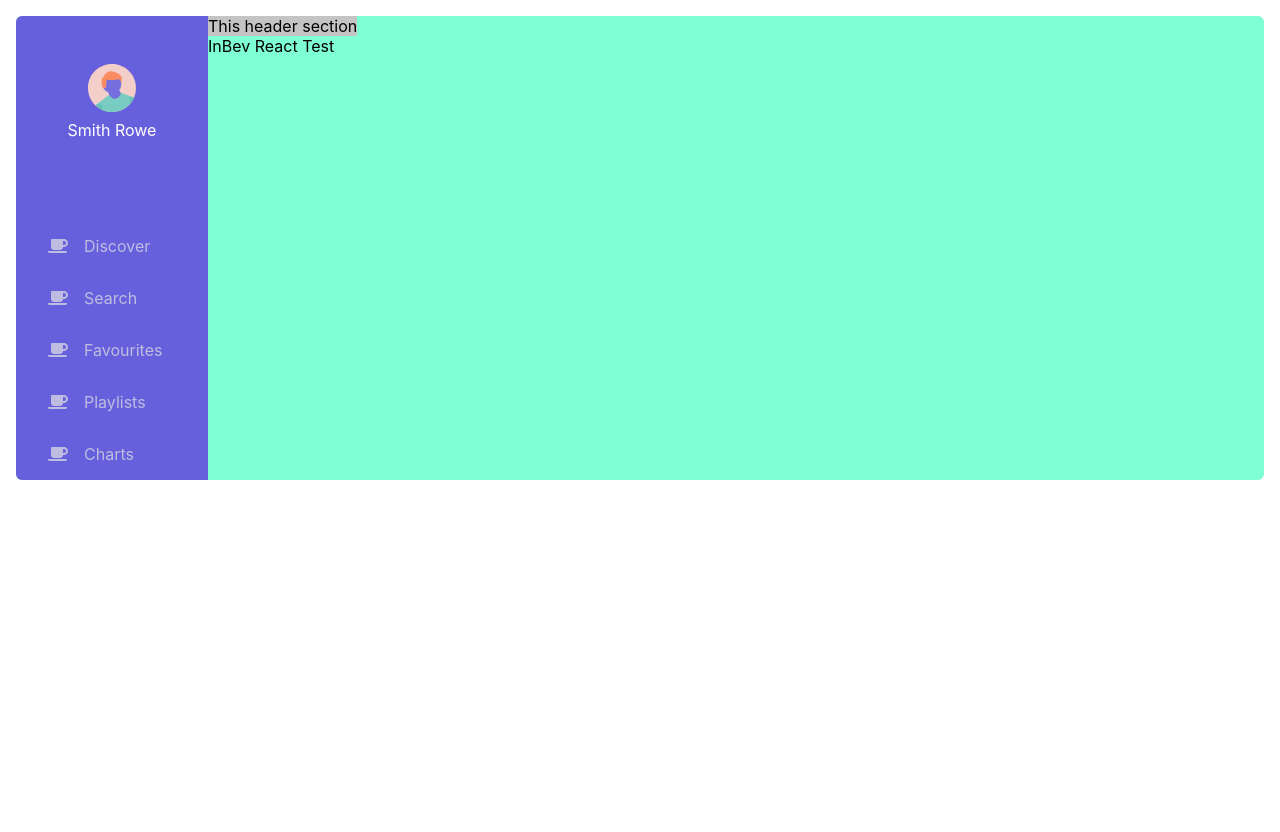
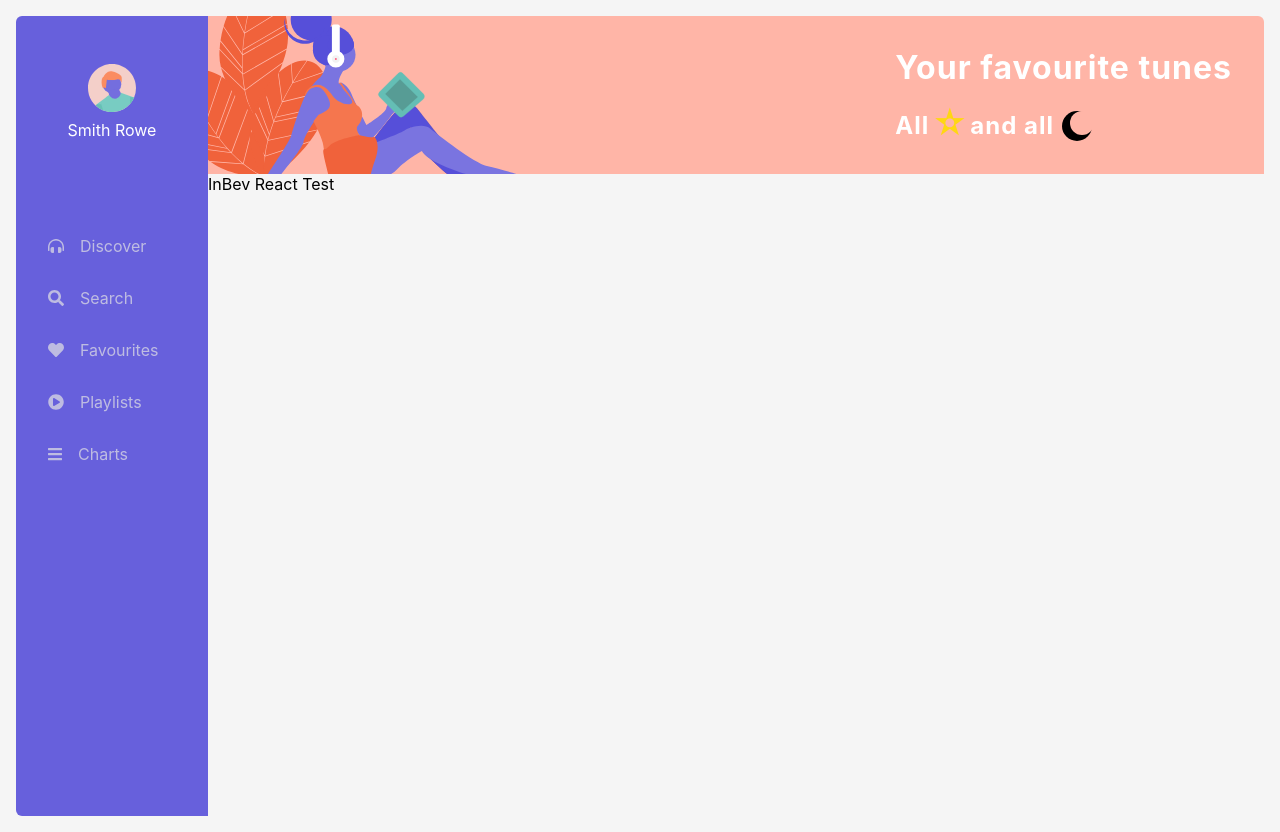
Before and after one commit to teeliny/inbev-task, a React (Create React App) app: page / in a window 1280 px wide. Before the commit the page ends 800 px from the top, so only its background shows below. Built offline with nearby package versions, Linux system fonts and the light colour scheme.

Commit message:
Added header component

```diff
--- a/src/components/header/Header.jsx
+++ b/src/components/header/Header.jsx
@@ -4,7 +4,24 @@ import styled from 'styled-components';
 function Header() {
   return (
     <HeaderWrapper>
-      This header section
+      <div className='hero__left'>
+        <img
+          className="hero__img"
+          src={`${process.env.PUBLIC_URL}/assets/img/hero.svg`}
+          alt='hero'
+        />
+      </div>
+      <div className='hero__right'>
+        <p className='hero__tune'>Your favourite tunes</p>
+        <div className='hero__all'>
+          <p>
+            All <span className='hero__star'>&#10027;</span> and all
+          </p>
+          <span> </span>
+          <div className='moon'></div>
+        </div>
+
+      </div>
     </HeaderWrapper>
   )
 }
@@ -12,9 +29,95 @@ function Header() {
 export default Header;
 
 const HeaderWrapper = styled.div`
-  /* position: absolute;
-  top: 0;
-  left: 0; */
   width: 100%;
-  background-color:#c4c4c4;
+  position: relative;
+  background-color: #ffb5a7;
+  color: #ffffff;
+  display: flex;
+  justify-content: space-between;
+  padding-top: 2rem;
+  padding-bottom: 2rem;
+  overflow: hidden;
+  border-top-right-radius: 0.375rem;
+
+  .hero__left {
+    display: none;
+  }
+
+  .hero__right {
+    margin: 0 2rem;
+    text-align: left;
+  }
+
+  .hero__tune {
+    font-size: 1.5rem;
+    font-weight: 700;
+    margin-bottom: 1rem;
+    letter-spacing: 1px;
+  }
+
+  .hero__all {
+    font-size: 1.2rem;
+    font-weight: 700;
+    letter-spacing: 1px;
+    display: flex;
+    align-items: center;
+  }
+
+  .hero__star {
+    color: #ffd712;
+    font-size: 1.5rem;
+    margin-top: -0.5rem;
+  }
+
+  .moon {
+    height: 1rem;
+    width: 1rem;
+    margin-left: 1rem;
+    background-color: transparent;
+    box-shadow: -4px 2px 0 1px #000000;
+    border-radius: 50%;
+  }
+
+  @media(min-width: 376px) {
+    .hero__tune {
+      font-size: 2rem;
+    }
+
+    .hero__all {
+      font-size: 1.5rem;
+    }
+
+    .hero__star {
+      font-size: 2rem;
+    }
+
+    .moon {
+      height: 1.5rem;
+      width: 1.5rem;
+      margin-left: 1rem;
+      box-shadow: -5px 3px 0 3px #000000;
+    }
+  }
+
+  @media(min-width: 601px) {
+    .hero__left {
+      display: block;
+    }
+    .hero__img {
+      position: absolute;
+      top: -3rem;
+      left: -1.8rem;
+      -webkit-transform: scaleX(-1);
+      -ms-transform: scaleX(-1);
+      transform: scaleX(-1);
+      height: 150%;
+    }
+
+    .hero__right {
+      text-align: right;
+    }
+  }
+
+
 `;
--- a/src/components/sidebar/SideBar.jsx
+++ b/src/components/sidebar/SideBar.jsx
@@ -1,7 +1,7 @@
 import React from 'react';
 import styled from 'styled-components';
 import { FontAwesomeIcon } from '@fortawesome/react-fontawesome';
-import { faCoffee } from '@fortawesome/free-solid-svg-icons';
+import { faBars, faHeadphonesAlt, faSearch, faHeart, faPlayCircle } from '@fortawesome/free-solid-svg-icons';
 
 function SideBar() {
   return (
@@ -17,27 +17,27 @@ function SideBar() {
       <div className='menu__content'>
         {/* Single Menu */}
         <div id="#discover" className='single__menu'>
-          <FontAwesomeIcon className='menu__logo' icon={faCoffee} />
+          <FontAwesomeIcon className='menu__logo' icon={faHeadphonesAlt} />
           <p className='menu__text'>Discover</p>
         </div>
         {/* Single Menu */}
         <div id="#search" className='single__menu'>
-          <FontAwesomeIcon className='menu__logo' icon={faCoffee} />
+          <FontAwesomeIcon className='menu__logo' icon={faSearch} />
           <p className='menu__text'>Search</p>
         </div>
         {/* Single Menu */}
         <div id="#favourites" className='single__menu'>
-          <FontAwesomeIcon className='menu__logo' icon={faCoffee} />
+          <FontAwesomeIcon className='menu__logo' icon={faHeart} />
           <p className='menu__text'>Favourites</p>
         </div>
         {/* Single Menu */}
         <div id="#playlists" className='single__menu'>
-          <FontAwesomeIcon className='menu__logo' icon={faCoffee} />
+          <FontAwesomeIcon className='menu__logo' icon={faPlayCircle} />
           <p className='menu__text'>Playlists</p>
         </div>
         {/* Single Menu */}
         <div id="#charts" className='single__menu'>
-          <FontAwesomeIcon className='menu__logo' icon={faCoffee} />
+          <FontAwesomeIcon className='menu__logo' icon={faBars} />
           <p className='menu__text'>Charts</p>
         </div>
       </div>
@@ -49,6 +49,7 @@ export default SideBar;
 
 const MenuWrapper = styled.div`
   width: 4rem;
+  min-height: 100vh;
   background-color: #6760dc;
   color: #ffffff;
   display: flex;
@@ -83,7 +84,7 @@ const MenuWrapper = styled.div`
     align-items: center;
     gap: 1rem;
     cursor: pointer;
-    padding: 1rem 0.5rem;
+    padding: 1rem 1rem;
     color: #e4e4e4;
     opacity: 0.7;
   }
--- a/src/index.css
+++ b/src/index.css
@@ -1,5 +1,6 @@
 body {
   margin: 0;
+  background-color: whitesmoke;
   font-family: -apple-system, BlinkMacSystemFont, 'Segoe UI', 'Roboto', 'Oxygen',
     'Ubuntu', 'Cantarell', 'Fira Sans', 'Droid Sans', 'Helvetica Neue',
     sans-serif;
@@ -7,12 +8,27 @@ body {
   -moz-osx-font-smoothing: grayscale;
 }
 
+html {
+  font-size: 75%;
+}
+
+@media(min-width: 769px) {
+  html {
+    font-size: 90%;
+  }
+}
+@media(min-width: 1025px) {
+  html {
+    font-size: 100%;
+  }
+}
+
 #root {
   position: relative;
   margin: 1rem;
   transition: padding 0.2s ease-in-out;
   border-radius: 0.375rem;
-  background-color: aquamarine;
+  min-height: 100vh;
 }
 
 /* @media only screen and (max-width: 1000px) {
--- a/src/pages/home/Home.jsx
+++ b/src/pages/home/Home.jsx
@@ -7,7 +7,7 @@ function Home() {
   return (
     <HomeWrapper>
       <SideBar />
-      <div>
+      <div className='content'>
         <Header />
         <p>InBev React Test</p>
       </div>
@@ -19,4 +19,14 @@ export default Home;
 
 const HomeWrapper = styled.div`
   display: flex;
+
+  .content {
+    width: calc(100% - 4rem);
+  }
+
+  @media(min-width: 601px) {
+    .content {
+      width: calc(100% - 12rem);
+    }
+  }
 `;
```
